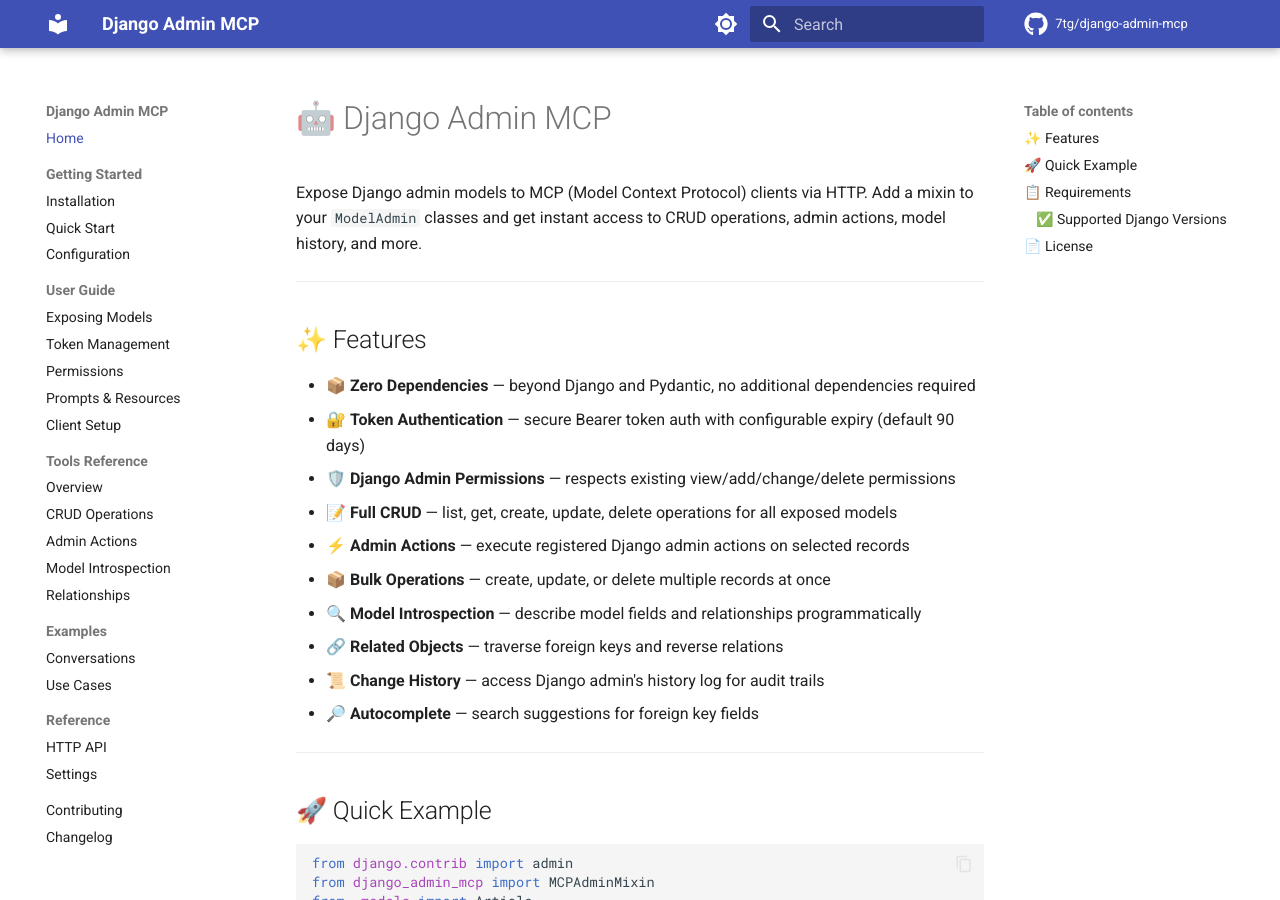
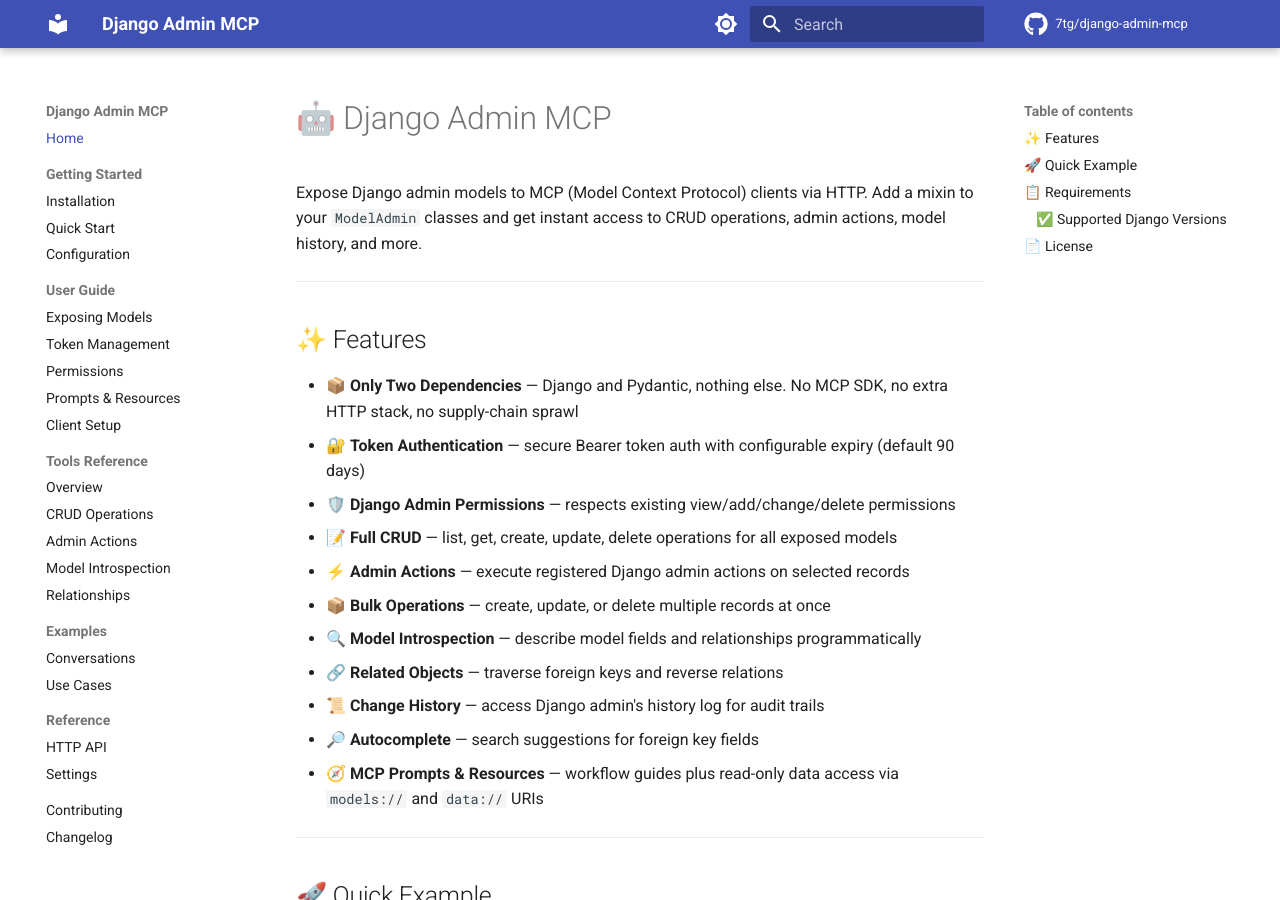
Before and after one commit to 7tg/django-admin-mcp, an MkDocs documentation site: the page built from docs/index.md, in a window 1280 px wide and 900 px high. Built offline with MkDocs 1.6.1 and Material for MkDocs 9.7.7, drawn with Linux system fonts in a browser that asks for light colours; comment, search, counter and statistics services are not loaded.

Commit message:
docs: sync two-dependency wording and feature list on docs landing page

```diff
--- a/docs/index.md
+++ b/docs/index.md
@@ -6,7 +6,7 @@
 
 ## ✨ Features
 
-- 📦 **Zero Dependencies** — beyond Django and Pydantic, no additional dependencies required
+- 📦 **Only Two Dependencies** — Django and Pydantic, nothing else. No MCP SDK, no extra HTTP stack, no supply-chain sprawl
 - 🔐 **Token Authentication** — secure Bearer token auth with configurable expiry (default 90 days)
 - 🛡️ **Django Admin Permissions** — respects existing view/add/change/delete permissions
 - 📝 **Full CRUD** — list, get, create, update, delete operations for all exposed models
@@ -16,6 +16,7 @@
 - 🔗 **Related Objects** — traverse foreign keys and reverse relations
 - 📜 **Change History** — access Django admin's history log for audit trails
 - 🔎 **Autocomplete** — search suggestions for foreign key fields
+- 🧭 **MCP Prompts & Resources** — workflow guides plus read-only data access via `models://` and `data://` URIs
 
 ---
 
```
